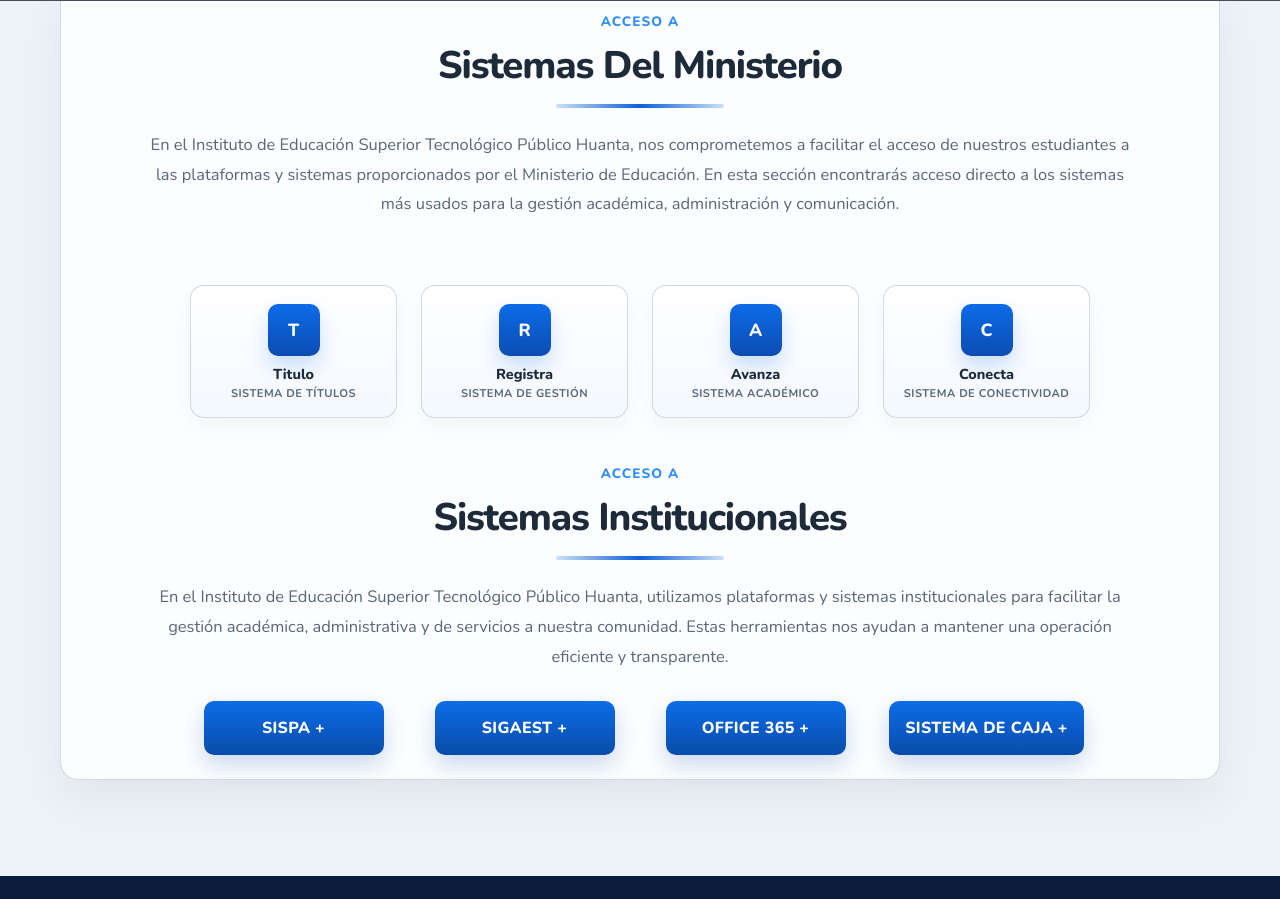
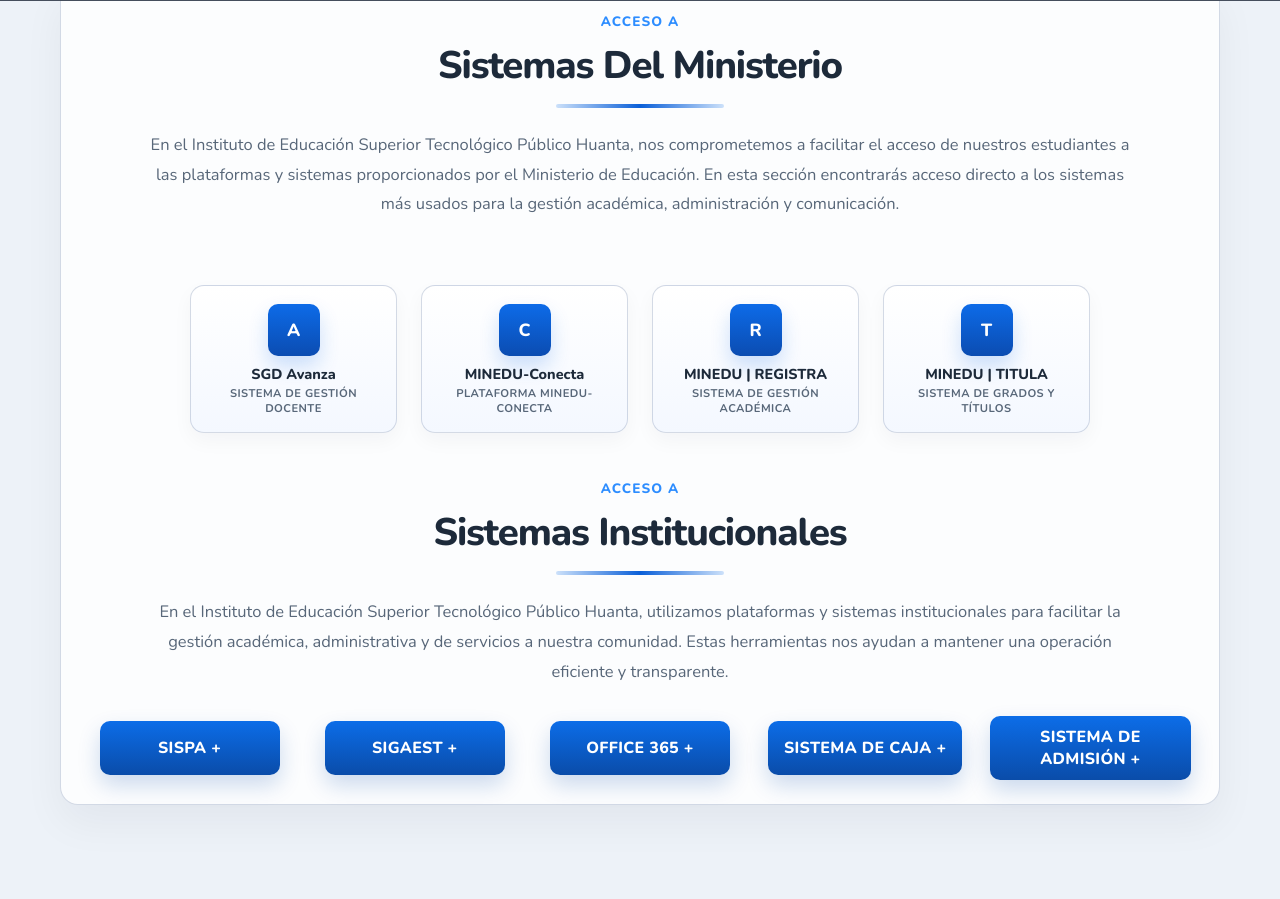
Before and after one commit to MATZUMOTO999/PaginaWebV1, a website: page pages/links-institucionales.html in a window 1280 px wide. Shown: the part 459-1358 px from the top of the page. Drawn offline with nearby package versions, Linux system fonts and the light colour scheme; grey boxes are pictures that could not be loaded.

Commit message:
Avance1.03

```diff
--- a/css/links-institucionales.css
+++ b/css/links-institucionales.css
@@ -144,6 +144,35 @@
   text-align: center;
   box-shadow: 0 8px 20px rgba(17, 24, 39, 0.04);
   color: var(--text);
+  transition: transform 220ms ease, border-color 220ms ease, box-shadow 220ms ease;
+  animation: system-card-enter 500ms ease both;
+}
+
+.system-row .system-card:nth-child(2) { animation-delay: 70ms; }
+.system-row .system-card:nth-child(3) { animation-delay: 140ms; }
+.system-row .system-card:nth-child(4) { animation-delay: 210ms; }
+.system-row .system-card:nth-child(5) { animation-delay: 280ms; }
+
+@keyframes system-card-enter {
+  from {
+    opacity: 0;
+  }
+  to {
+    opacity: 1;
+  }
+}
+
+.system-card:focus-visible {
+  outline: 3px solid var(--primary-2);
+  outline-offset: 4px;
+}
+
+@media (hover: hover) {
+  .system-row:not(.secondary) .system-card:hover {
+    transform: translateY(-7px);
+    border-color: rgba(45, 141, 255, 0.65);
+    box-shadow: 0 16px 30px rgba(17, 80, 160, 0.16);
+  }
 }
 
 .system-card .logo-box {
@@ -178,6 +207,8 @@
 
 .system-row.secondary {
   margin-top: 30px;
+  grid-template-columns: repeat(5, minmax(0, 1fr));
+  max-width: 1200px;
 }
 
 .system-pill {
@@ -193,6 +224,7 @@
   letter-spacing: 0.02em;
   box-shadow: 0 10px 22px rgba(11, 76, 169, 0.2);
   min-width: 180px;
+  transition: transform 220ms ease, box-shadow 220ms ease, background 220ms ease;
 }
 
 .system-row.secondary .system-card {
@@ -201,6 +233,22 @@
   background: transparent;
   border: none;
   box-shadow: none;
+}
+
+@media (hover: hover) {
+  .system-row.secondary .system-card:hover .system-pill {
+    transform: translateY(-6px);
+    box-shadow: 0 16px 28px rgba(11, 76, 169, 0.3);
+    background: linear-gradient(180deg, #2d8dff, #0a4ca9);
+  }
+}
+
+.system-row.secondary .system-card:focus-visible .system-pill {
+  box-shadow: 0 0 0 4px rgba(45, 141, 255, 0.28), 0 10px 22px rgba(11, 76, 169, 0.2);
+}
+
+.system-row.secondary .system-card:active .system-pill {
+  transform: translateY(-2px) scale(0.98);
 }
 
 .footer-area {
@@ -287,6 +335,7 @@
 
 @media (max-width: 900px) {
   .system-row { grid-template-columns: repeat(2, minmax(170px, 1fr)); }
+  .system-row.secondary { grid-template-columns: repeat(2, minmax(170px, 1fr)); }
   .footer-grid { grid-template-columns: 1fr; text-align: center; }
   .brand-box { justify-content: center; }
   .footer-list { justify-items: center; }
@@ -294,4 +343,16 @@
 
 @media (max-width: 560px) {
   .system-row { grid-template-columns: 1fr; }
+  .system-row.secondary { grid-template-columns: 1fr; }
 }
+
+@media (prefers-reduced-motion: reduce) {
+  *,
+  *::before,
+  *::after {
+    animation-duration: 0.01ms !important;
+    animation-iteration-count: 1 !important;
+    scroll-behavior: auto !important;
+    transition-duration: 0.01ms !important;
+  }
+}
--- a/pages/links-institucionales.html
+++ b/pages/links-institucionales.html
@@ -91,25 +91,25 @@
 
       <div class="system-group">
         <div class="system-row">
-          <a class="system-card" href="https://titulo.iestphuanta.edu.pe" target="_blank" rel="noreferrer">
+          <a class="system-card" href="https://avanza.minedu.gob.pe/" target="_blank" rel="noopener noreferrer">
+            <div class="logo-box">A</div>
+            <div class="name">SGD Avanza</div>
+            <div class="sub">Sistema de Gestión Docente</div>
+          </a>
+          <a class="system-card" href="https://conecta.minedu.gob.pe/" target="_blank" rel="noopener noreferrer">
+            <div class="logo-box">C</div>
+            <div class="name">MINEDU-Conecta</div>
+            <div class="sub">Plataforma MINEDU-Conecta</div>
+          </a>
+          <a class="system-card" href="https://registra.minedu.gob.pe/#!/" target="_blank" rel="noopener noreferrer">
+            <div class="logo-box">R</div>
+            <div class="name">MINEDU | REGISTRA</div>
+            <div class="sub">Sistema de Gestión Académica</div>
+          </a>
+          <a class="system-card" href="https://titula.minedu.gob.pe/" target="_blank" rel="noopener noreferrer">
             <div class="logo-box">T</div>
-            <div class="name">Titulo</div>
-            <div class="sub">Sistema de títulos</div>
-          </a>
-          <a class="system-card" href="https://registro.iestphuanta.edu.pe" target="_blank" rel="noreferrer">
-            <div class="logo-box">R</div>
-            <div class="name">Registra</div>
-            <div class="sub">Sistema de gestión</div>
-          </a>
-          <a class="system-card" href="https://avanza.iestphuanta.edu.pe" target="_blank" rel="noreferrer">
-            <div class="logo-box">A</div>
-            <div class="name">Avanza</div>
-            <div class="sub">Sistema académico</div>
-          </a>
-          <a class="system-card" href="https://conecta.iestphuanta.edu.pe" target="_blank" rel="noreferrer">
-            <div class="logo-box">C</div>
-            <div class="name">Conecta</div>
-            <div class="sub">Sistema de conectividad</div>
+            <div class="name">MINEDU | TITULA</div>
+            <div class="sub">Sistema de grados y títulos</div>
           </a>
         </div>
       </div>
@@ -126,10 +126,21 @@
         </p>
 
         <div class="system-row secondary">
-          <div class="system-card"><span class="system-pill">SISPA +</span></div>
-          <div class="system-card"><span class="system-pill">SIGAEST +</span></div>
-          <div class="system-card"><span class="system-pill">OFFICE 365 +</span></div>
-          <div class="system-card"><span class="system-pill">SISTEMA DE CAJA +</span></div>
+          <a class="system-card" href="https://sispa.iestphuanta.edu.pe/docente/login/" target="_blank" rel="noopener noreferrer">
+            <span class="system-pill">SISPA +</span>
+          </a>
+          <a class="system-card" href="https://iestphuanta.sistema.edu.pe/login/" target="_blank" rel="noopener noreferrer">
+            <span class="system-pill">SIGAEST +</span>
+          </a>
+          <a class="system-card" href="https://m365.cloud.microsoft/chat?fromcode=cmmytyyffxy&amp;es=UnauthClick" target="_blank" rel="noopener noreferrer" aria-label="Microsoft Copilot">
+            <span class="system-pill">OFFICE 365 +</span>
+          </a>
+          <a class="system-card" href="https://w4peru.net/isthta/syscaja/" target="_blank" rel="noopener noreferrer">
+            <span class="system-pill">SISTEMA DE CAJA +</span>
+          </a>
+          <a class="system-card" href="https://w4peru.net/isthta/admision/" target="_blank" rel="noopener noreferrer">
+            <span class="system-pill">SISTEMA DE ADMISIÓN +</span>
+          </a>
         </div>
       </div>
     </div>
```
